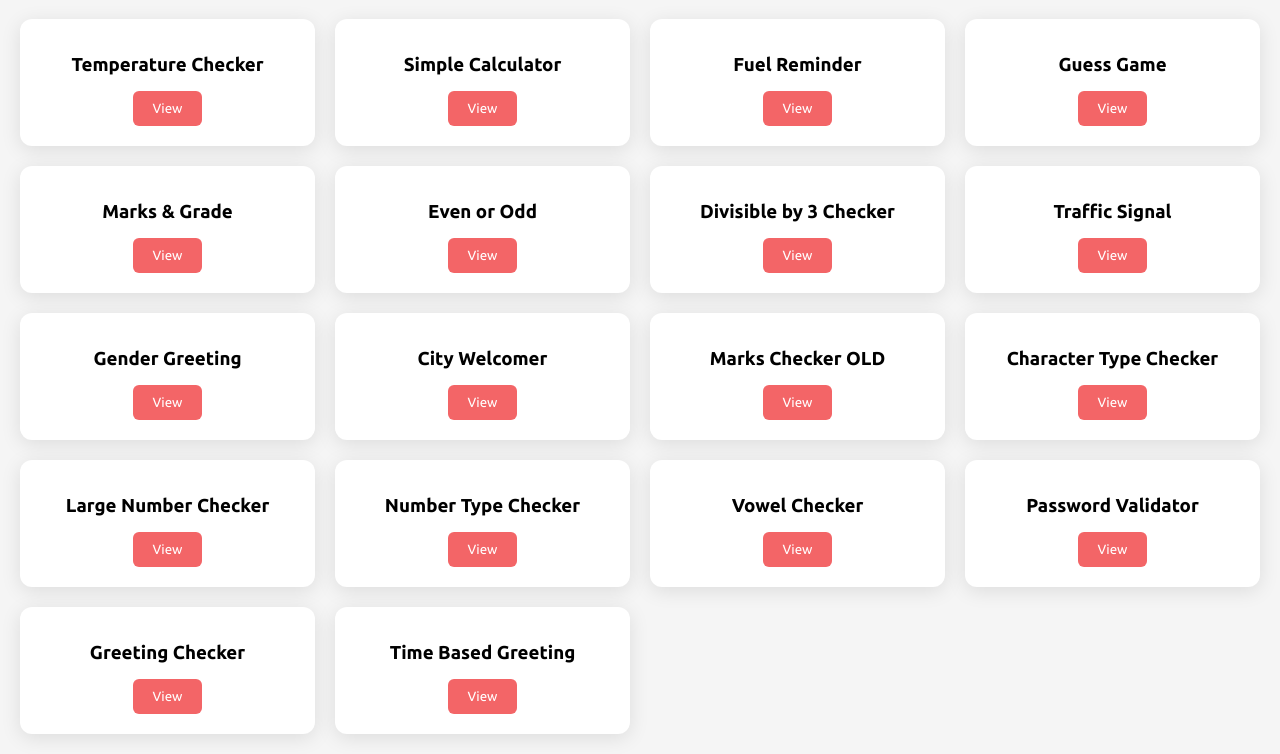
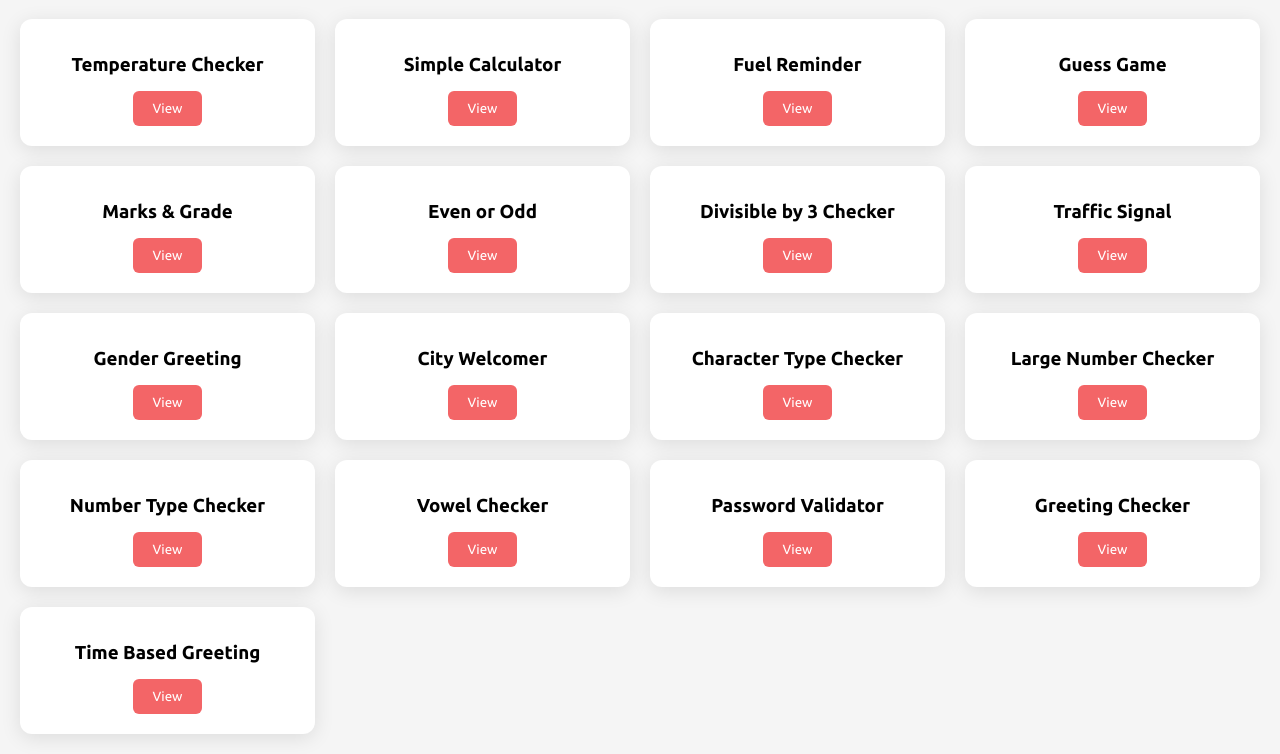
Before and after one commit to Sohail-Web-Dev/all-in-one, a plain HTML site: page index.html in a window 1280 px wide. Shown: the part 78-832 px from the top of the page. Drawn offline with Linux system fonts and the light colour scheme.

Commit message:
Update index.html

```diff
--- a/index.html
+++ b/index.html
@@ -49,10 +49,6 @@
       <button onclick="loadApp('city.html')">View</button>
     </div>
     <div class="card">
-      <h3>Marks Checker OLD</h3>
-      <button onclick="loadApp('marksch.html')">View</button>
-    </div>
-    <div class="card">
       <h3>Character Type Checker</h3>
       <button onclick="loadApp('ct.html')">View</button>
     </div>
```
